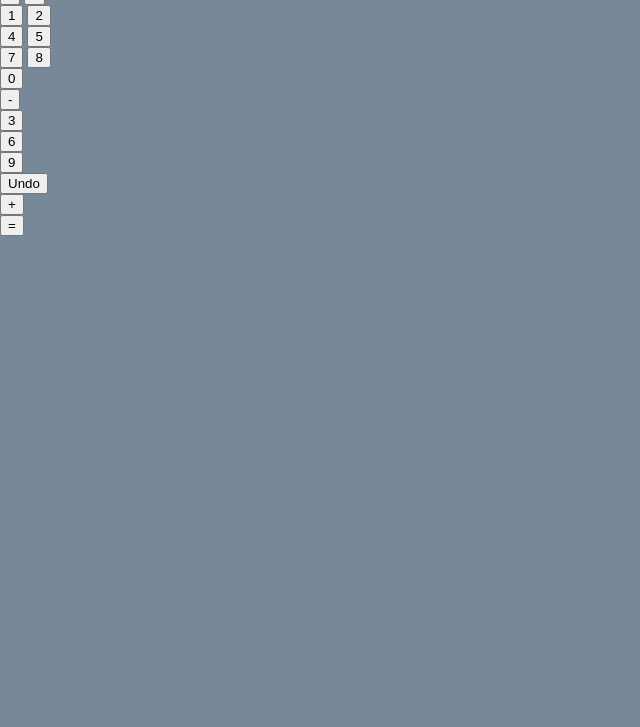
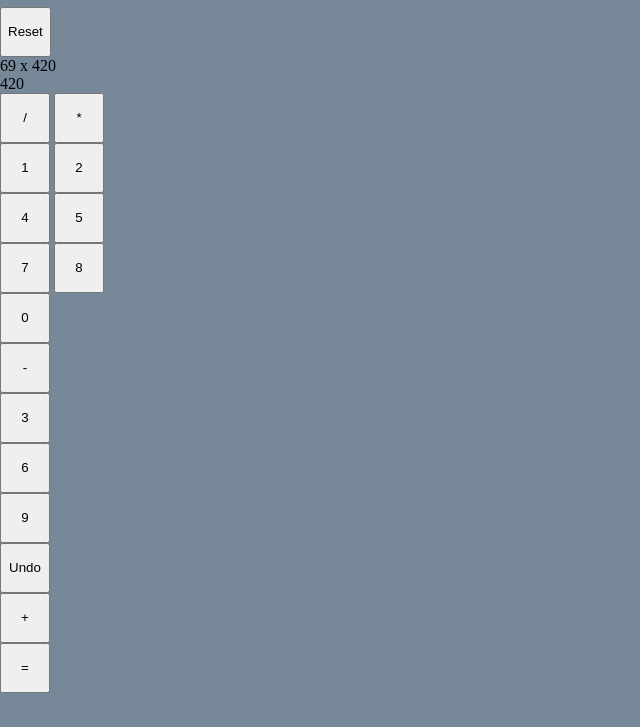
Before and after one commit to SpekkioKilwala/calculator, a plain HTML site: page index.html in a window 1280 px wide. Shown: the part 73-800 px from the top of the page, without its empty margins (0-640 px from the left). Drawn offline with Linux system fonts and the light colour scheme.

Commit message:
Add more classes to html elements for easier CSS

```diff
--- a/index.html
+++ b/index.html
@@ -10,7 +10,8 @@
 <body>
     <div class="brick">
         <div class="menu">
-            <button>reset</button>
+            <h1>Calculator</h1>
+            <button class="x2 y1 reset">Reset</button>
         </div>
         <div class="full-readout">69 x 420</div>
         <div class="main-readout">420</div>
@@ -25,48 +26,48 @@
              -->
             <div class="column double">
                 <div class="row single">
-                    <button>/</button>
-                    <button>*</button>
+                    <button class="x1 y1 operator">/</button>
+                    <button class="x1 y1 operator">*</button>
                 </div>
                 <div class="row single">
-                    <button>1</button>
-                    <button>2</button>
+                    <button class="x1 y1 digit">1</button>
+                    <button class="x1 y1 digit">2</button>
                 </div>
                 <div class="row single">
-                    <button>4</button>
-                    <button>5</button>
+                    <button class="x1 y1 digit">4</button>
+                    <button class="x1 y1 digit">5</button>
                 </div>
                 <div class="row single">
-                    <button>7</button>
-                    <button>8</button>
+                    <button class="x1 y1 digit">7</button>
+                    <button class="x1 y1 digit">8</button>
                 </div>
                 <div class="row single">
-                    <button>0</button>
+                    <button class="x2 y1 digit">0</button>
                 </div>
             </div>
             <div class="column single">
                 <div class="row single">
-                    <button>-</button>
+                    <button class="x1 y1 operator">-</button>
                 </div>
                 <div class="row single">
-                    <button>3</button>
+                    <button class="x1 y1 digit">3</button>
                 </div>
                 <div class="row single">
-                    <button>6</button>
+                    <button class="x1 y1 digit">6</button>
                 </div>
                 <div class="row single">
-                    <button>9</button>
+                    <button class="x1 y1 digit">9</button>
                 </div>
             </div>
             <div class="column single">
                 <div class="row single">
-                    <button>Undo</button>
+                    <button class="x1 y1 undo">Undo</button>
                 </div>
                 <div class="row double">
-                    <button>+</button>
+                    <button class="x1 y2 operator">+</button>
                 </div>
                 <div class="row double">
-                    <button>=</button>
+                    <button class="x1 y2 return">=</button>
                 </div>
             </div>
         </div>
--- a/style.css
+++ b/style.css
@@ -2,3 +2,8 @@ body {
     background-color: lightslategrey;
     margin: 0px;
 }
+
+button {
+    min-width: 50px;
+    min-height: 50px;
+}
```
